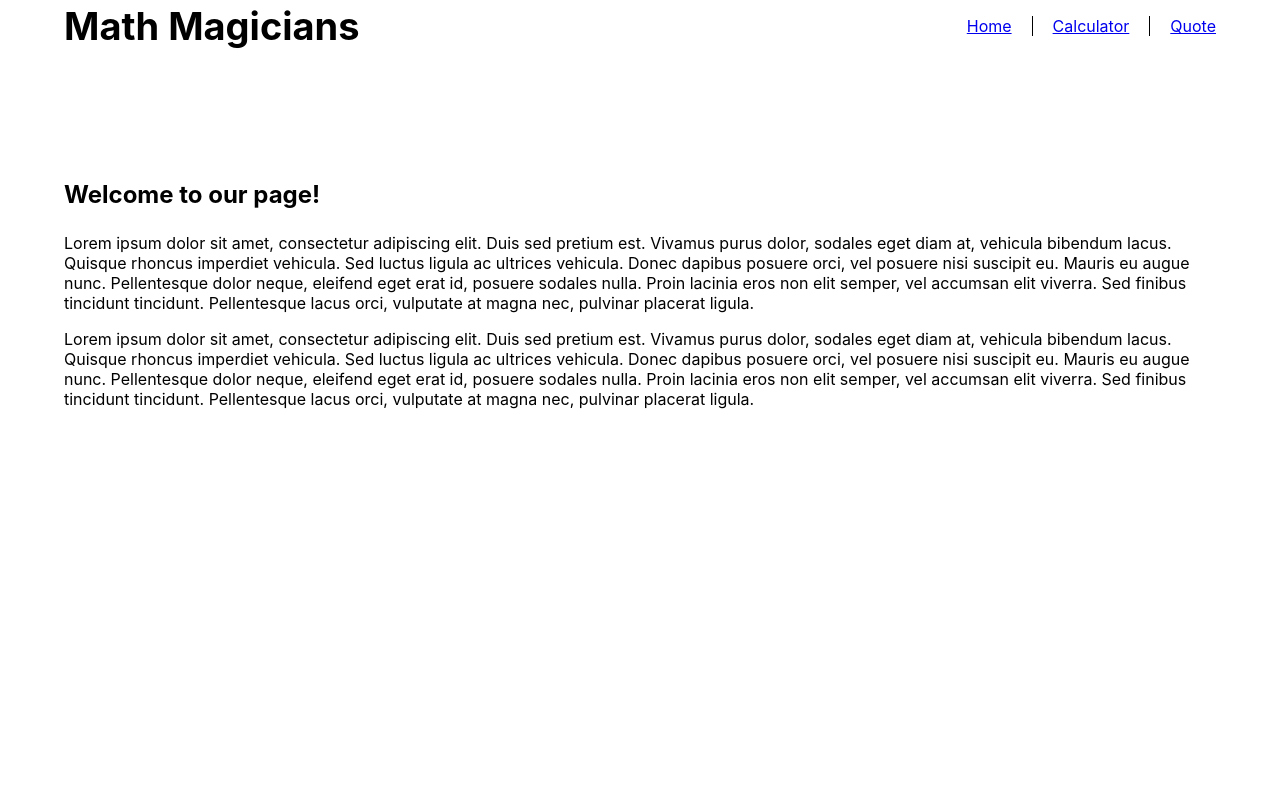
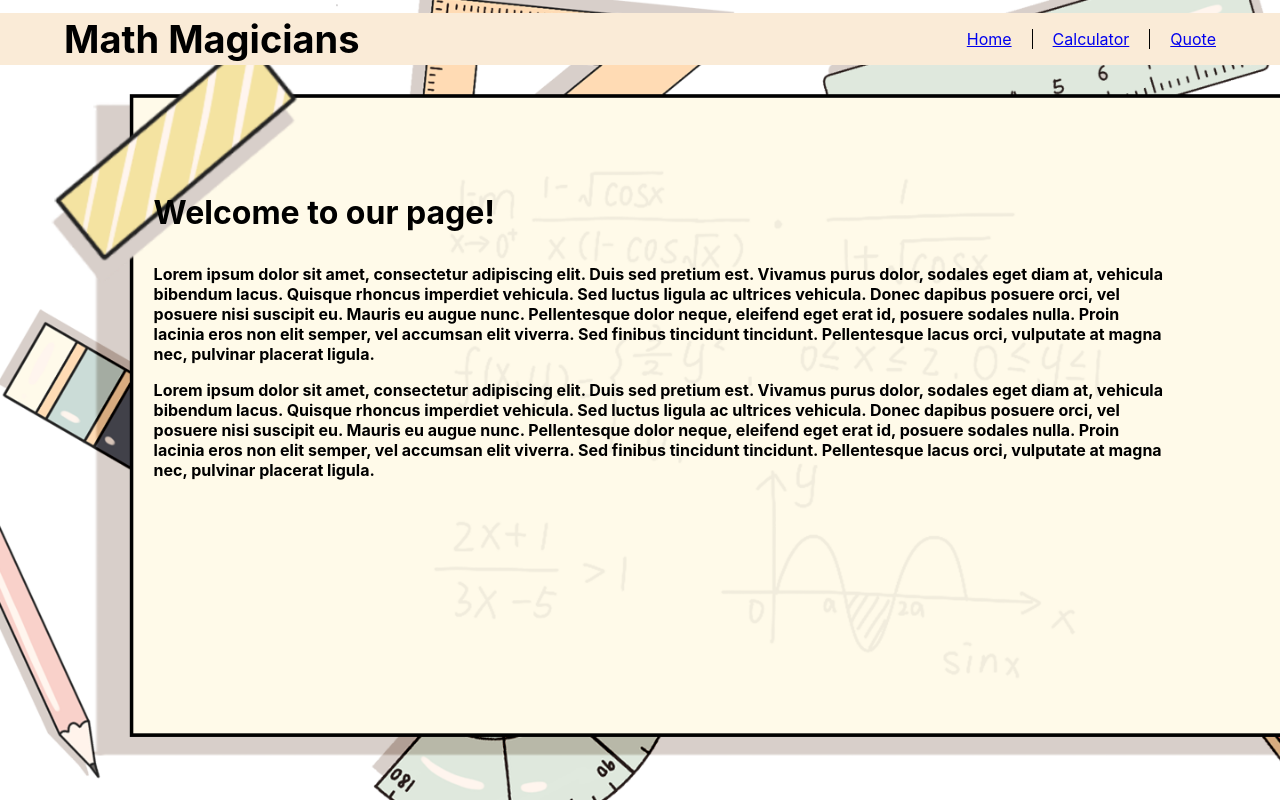
Before and after one commit to Santiago220991/Math-Magicians, a React (Create React App) app: page / in a window 1280 px wide. Built offline with nearby package versions, Linux system fonts and the light colour scheme.

Commit message:
Add styling to components

```diff
--- a/src/components/Home.css
+++ b/src/components/Home.css
@@ -1,12 +1,26 @@
 .title{
     margin-top: 10%;
-    padding-left: 5%;
-    padding-right: 5%;
-    font-size: 24px;
+    padding-left: 12%;
+    padding-right: 8%;
+    font-size: 32px;
     font-weight: bolder;
+    animation-name: entering;
+    animation-duration: 1s;
 }
 
-p{
-    padding-left: 5%;
-    padding-right: 5%;
+.txt{
+    padding-left: 12%;
+    padding-right: 9%;
+    font-weight: 700;
+    animation-name: entering;
+    animation-duration: 1s;
 }
+
+@keyframes entering {
+    from {
+      transform: scale(0);
+    }
+    to {
+      transform: scale(1);
+  }
+  }
--- a/src/components/Home.js
+++ b/src/components/Home.js
@@ -5,8 +5,8 @@ const text = ['Lorem ipsum dolor sit amet, consectetur adipiscing elit. Duis sed
 const Home = () => (
   <div className="homediv">
     <p className="title">Welcome to our page!</p>
-    <p>{text}</p>
-    <p>{text}</p>
+    <p className="txt">{text}</p>
+    <p className="txt">{text}</p>
   </div>
 );
 
--- a/src/components/Navbar.css
+++ b/src/components/Navbar.css
@@ -4,6 +4,10 @@ nav{
     align-items: center;
     padding-left: 5%;
     padding-right: 5%;
+    margin-top: 1%;
+    background-color: antiquewhite;
+    animation-name: showing;
+    animation-duration: 2s;
 }
 
 .logo{
@@ -22,7 +26,7 @@ nav{
     padding-right: 20px;
 }
 
-.calculator{
+.navcalc{
     border-right: solid 1px black;
     padding-right: 20px;
 }
@@ -30,4 +34,15 @@ nav{
 .menu ul li{
     display: flex;
     list-style: none;
+
 }
+
+@keyframes showing {
+    from {
+        opacity: 0;
+    }
+
+    to {
+        opacity: 1;
+    }
+}
--- a/src/components/Navbar.js
+++ b/src/components/Navbar.js
@@ -8,7 +8,7 @@ const Navbar = () => (
     <div className="menu">
       <ul>
         <li key={1} className="home"><Link to="/">Home</Link></li>
-        <li key={2} className="calculator"><Link to="calculator">Calculator</Link></li>
+        <li key={2} className="navcalc"><Link to="calculator">Calculator</Link></li>
         <li key={3} className="quote"><Link to="quote">Quote</Link></li>
       </ul>
     </div>
--- a/src/components/Quote.css
+++ b/src/components/Quote.css
@@ -1,4 +1,18 @@
 .quote p{
     font-size: 28px;
     font-weight: bolder;
+    margin-top: 14%;
+    margin-left: 12%;
+    margin-right: 8%;
+    animation-name: entering;
+    animation-duration: 1s;
 }
+
+@keyframes entering {
+    from {
+      transform: scale(0);
+    }
+    to {
+      transform: scale(1);
+  }
+  }
--- a/src/index.css
+++ b/src/index.css
@@ -1,3 +1,10 @@
+html{
+  background: url('./maths.png');
+  background-repeat: no-repeat;
+  background-size: cover;
+  height: 100vh;
+}
+
 body {
   margin: 0;
   font-family:
```
Also changed, not shown: src/components/Calculator.css (+16 -3 lines), src/maths.png (added).
